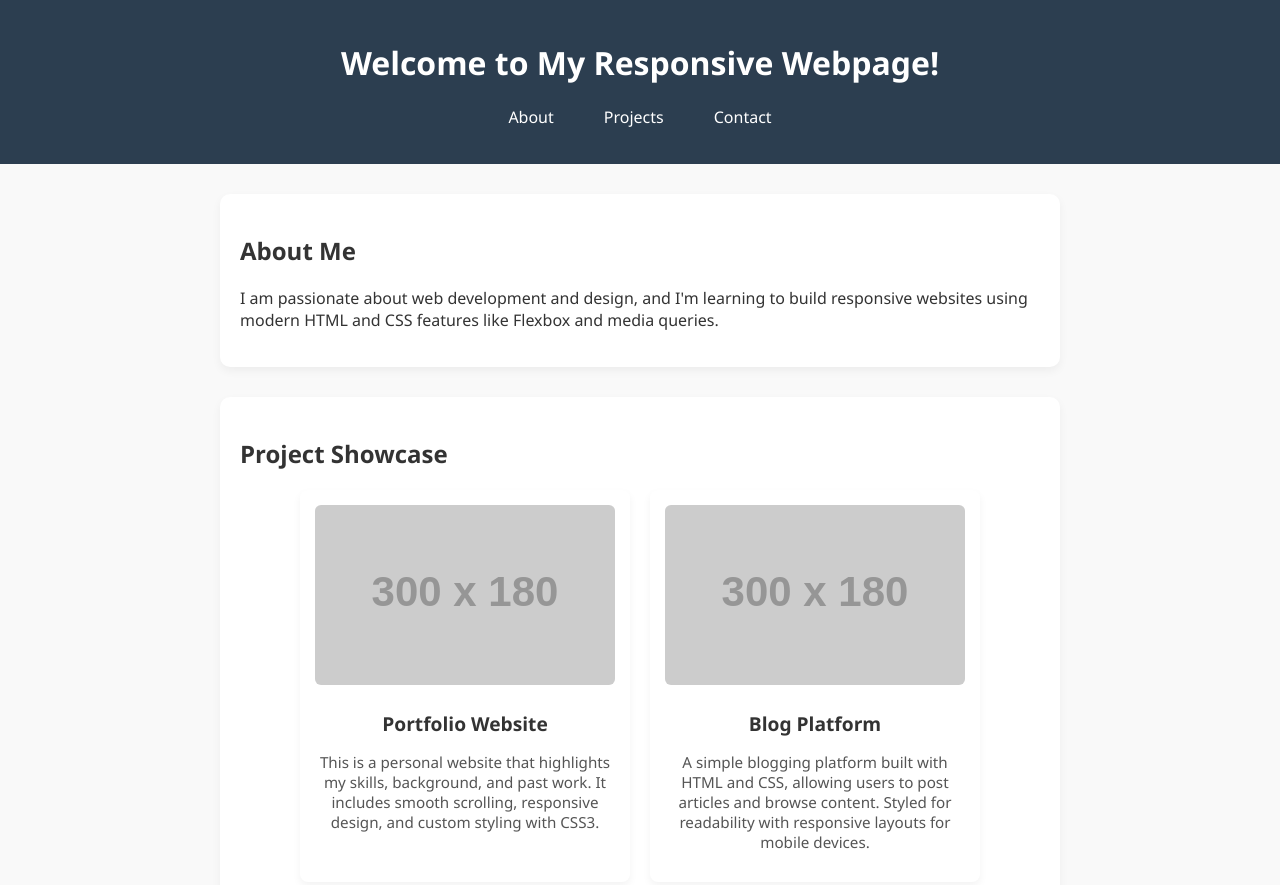
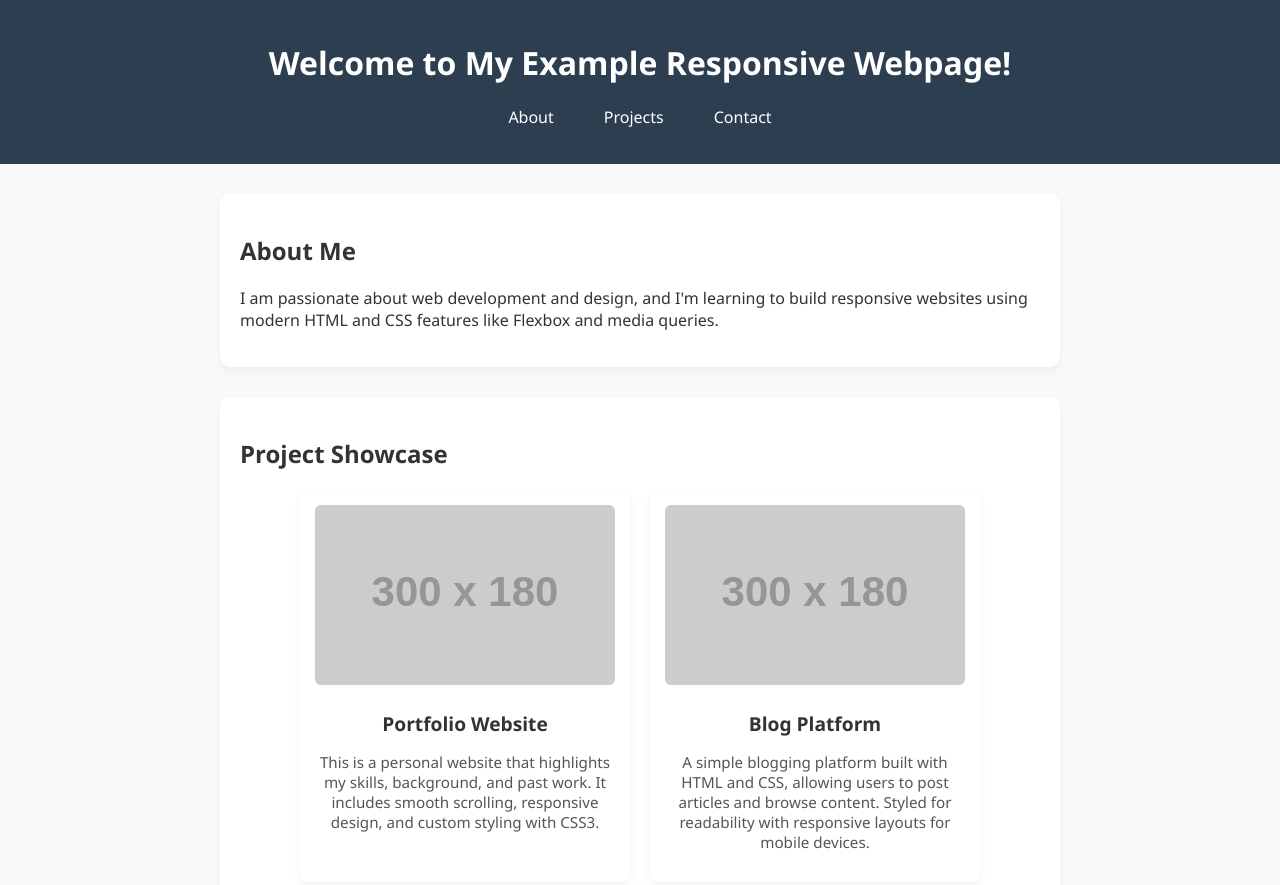
Before and after one commit to hliska-ecpi/hliska-ecpi.github.io, a plain HTML site: page index.html in a window 1280 px wide. Shown: the top 885 px of the page. Drawn offline with Linux system fonts and the light colour scheme; placeholder pictures from the web are drawn by us.

Commit message:
Update index.html

```diff
--- a/index.html
+++ b/index.html
@@ -11,7 +11,7 @@
 </head>
 <body>
   <header>
-    <h1>Welcome to My Responsive Webpage!</h1>
+    <h1>Welcome to My Example Responsive Webpage!</h1>
     <nav>
       <ul class="nav-menu">
         <li><a href="#about">About</a></li>
```
